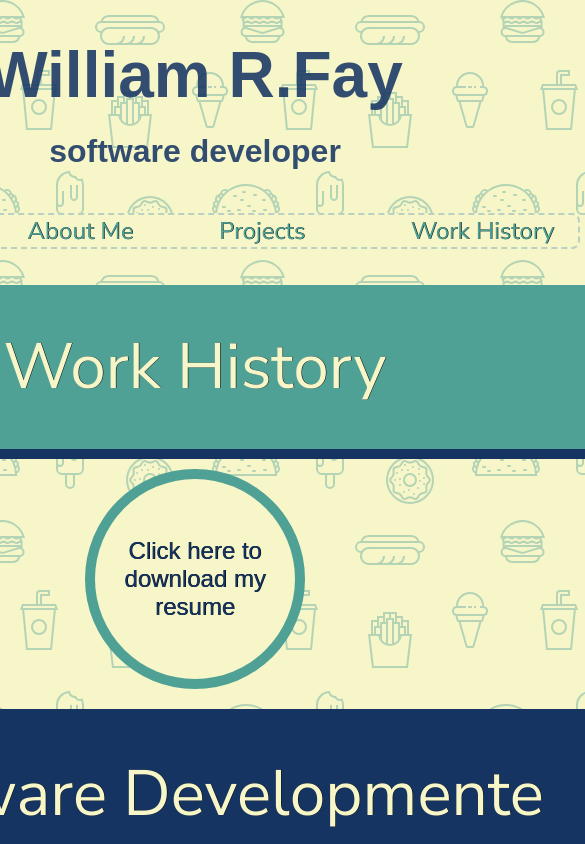
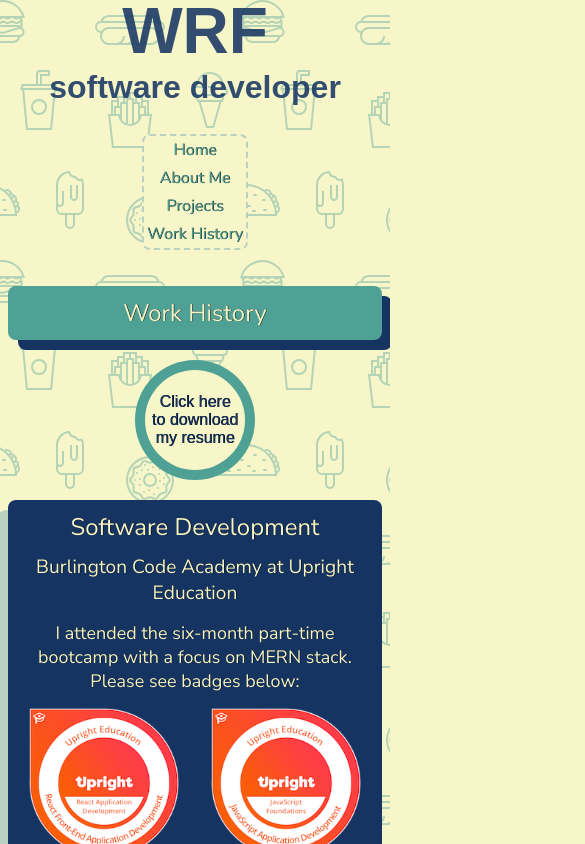
Before and after one commit to williamfay/williamfay.github.io, a React (Vite) app: page /history in a window 390 px wide. Shown: the top 844 px of the page, 585 px wide, since content can reach past the window. Built offline with nearby package versions, Linux system fonts and the light colour scheme; a web font is replaced by a local one.

Commit message:
Mobile updates on Dev

```diff
--- a/src/components/header.jsx
+++ b/src/components/header.jsx
@@ -2,10 +2,12 @@
 
 function Header() {
     return (
-        <>
-        <h1 class='main-header'>William R.Fay</h1>
-        <h2 class='tag'>software developer</h2>
-        </>
+        <div className="header-wrapper">
+            <h1 className='main-header'>William R.Fay</h1>
+            <div className='tag-container'>
+                <h2 className='tag'>software developer</h2>
+            </div>
+        </div>
     )
 }
 
--- a/src/components/work-history.jsx
+++ b/src/components/work-history.jsx
@@ -69,16 +69,16 @@
                     </div>
                 </div>
                 <div className="history-dev-container">
-                    <h1 class="dev-header">Software Developmente</h1>
+                    <h1 class="dev-header">Software Development</h1>
                     <h2 class="dev-subhead">Burlington Code Academy at Upright Education</h2>
-                    <p>I attended the six-month part-time bootcamp with a focus on MERN stack. Please see badges below:</p>
+                    <p className="paragraph">I attended the six-month part-time bootcamp with a focus on MERN stack. Please see badges below:</p>
                     <figure className="badges-fig">
                         <img onClick={() => openInNewTab(reactLink)} alt="Upright Ed React Front-End Application Development Badge" className="badge" src={reactBadge}></img>
                         <img onClick={() => openInNewTab(javaScriptLink)} alt="Upright Ed JavaScript Application Badge" className="badge" src={javaScriptBadge}></img>
                         <img onClick={() => openInNewTab(backEndLink)}  alt="Upright Ed Express and MongoDB Back-End Application Development Badge" className="badge" src={backEndBadge}></img>
                     </figure>
                     <h2 className="dev-subhead">Udemy</h2>
-                    <p>I am currently completing Udemy's The Modern Python 3 Bootcamp. Badge coming soon!</p>
+                    <p className="paragraph">I am currently completing Udemy's The Modern Python 3 Bootcamp. Badge coming soon!</p>
                 </div>
                 <div className="history-ed-container" id="history-ed-container">
                     <h1 className="ed-header">Teaching</h1>
--- a/src/index.jsx
+++ b/src/index.jsx
@@ -25,7 +25,7 @@
               <img class="headshot_img" src={headshot} alt="picture of porfolio creator hiking in Alps" />
             </picture>
           </figure>
-          <h2 class='item_3_landing'>I'm an innovative software
+          <h2 class='item_3_landing'>Hi, I'm Will! I'm an innovative software
           developer experienced
           in the full software development lifecycle.
           I am goal-oriented, collaborative,
--- a/src/styles/index.css
+++ b/src/styles/index.css
@@ -25,12 +25,12 @@
   color: #535bf2;
 }
 
-body {
+/*body {
   margin: 0;
   display: flex;
   place-items: center;
   min-width: 320px;
-}
+}*/
 
 h1 {
   font-size: 4em;
--- a/src/styles/module.App.css
+++ b/src/styles/module.App.css
@@ -1,17 +1,27 @@
 
 
-#root {
+/*#root {
   max-width: 1280px;
   display: flex;
   flex-direction: column;
   text-align: center;
 
+}*/
+
+.App {
+  /*max-width: 1280px;*/
+  display: flex;
+  flex-direction: column;
+  text-align: center;
+  justify-content: center;
+  align-items: center;
+
 }
-
+/*
 body {
   justify-content: center;
 }
-
+*/
 .headshot_img {
   border-radius: 8px;
   width: 200px;
@@ -153,3 +163,38 @@
 .devicon-github-original-wordmark, .devicon-linkedin-plain:hover {
   cursor: pointer;
 }
+
+
+@media screen and (max-width: 810px) {
+  .App {
+    max-width: 100vw;
+    margin: 0;
+    padding: 0;
+    }
+
+    .main_landing_container {
+    max-width: 100%;
+    }
+
+  .item_1_landing, .contact_me_header {
+    font-size:x-large
+  }
+
+  .item_3_landing, .contact_me_subheader {
+    font-size:larger;
+  }
+
+  .info_landing_container {
+    display: flex;
+    flex-direction: column;
+  }
+
+  .item_3_landing {
+    padding: 0px 10px 0px 10px;
+  }
+
+  .item_4_landing {
+    font-size: large;
+  }
+
+}
--- a/src/styles/module.about-me.css
+++ b/src/styles/module.about-me.css
@@ -15,14 +15,13 @@
     margin-top: 20px;
     background-color: #4FA095;
     box-shadow: 10px 10px #153462;
-    padding: 10px;
 }
 
 .item_1_about {
-    margin: 0px;
-    margin: 40px 0px 40px 0px;
+    margin: 15px 0px 15px 0px;
     color: #F6F6C9;
     text-shadow: 0.5px 0px black;
+    line-height: 1em;
 }
 
 .row_1, .row_3 {
@@ -51,13 +50,29 @@
     margin: 40px 20px;
 }
 
-h1 {
+.about-sub-head-1, .about-sub-head-2, .about-sub-head-3, .about-sub-head-4 {
     margin-bottom: 0px;
     line-height: 1em;
 
   }
 
-  h2 {
+.about-text-1, .about-text-2, .about-text-3, .about-text-4 {
     font-size: xx-large;
     padding: 0px 10px 0px 10px;
   }
+
+  @media screen and (max-width: 810px) {
+    .item_1_about, .about-sub-head-1, .about-sub-head-2, .about-sub-head-3, .about-sub-head-4 {
+        font-size: x-large;
+    }
+
+    .about-text-1, .about-text-2, .about-text-3, .about-text-4 {
+        font-size: larger;
+        margin: 15px;
+        padding: 0;
+    }
+
+    .about-sub-head-1, .about-sub-head-2, .about-sub-head-3, .about-sub-head-4 {
+        margin-top: 15px;
+    }
+  }
--- a/src/styles/module.header.css
+++ b/src/styles/module.header.css
@@ -1,10 +1,64 @@
 .main-header {
     font-family: 'Seymour One', sans-serif;
-    min-width: 800px;
-
+    margin-bottom: 10px;
+    line-height: 2;
   }
 
   .tag {
     font-family: 'Seymour One', sans-serif;
+    margin-top: 0px;
+    line-height: 1;
 
   }
+
+  .header-wrapper {
+    display: flex;
+    flex-direction: column;
+    flex-wrap: wrap;
+    justify-content: center;
+
+  }
+
+  @media screen and (max-width: 763px) {
+    .main-header::before {
+      content: "WRF";
+      visibility: visible;
+      display: flex;
+      justify-content: center;
+      align-items: center;
+    }
+
+    /* hide the original text */
+    .main-header {
+      visibility: hidden;
+      line-height: .25;
+      margin-bottom: 0;
+    }
+
+    .tag-container {
+      display: flex;
+      flex-wrap: wrap;
+      max-width: 90vw;
+      justify-content: center;
+    }
+    .tag {
+      text-align: center;
+      display: flex;
+      flex-wrap: wrap;
+      flex-basis: 100%;
+      justify-content: center;
+      padding: 0;
+      margin-top: 0;
+    }
+
+    /* higher specificity for new text */
+    .main-header::before.new-text {
+      visibility: visible;
+    }
+
+    .header-wrapper {
+    flex-direction: column; /* stack the elements vertically */
+    align-items: center;
+  }
+
+  }
--- a/src/styles/module.history.css
+++ b/src/styles/module.history.css
@@ -14,7 +14,6 @@
     box-shadow: 10px 10px #153462;
     text-shadow: 0.5px 0px black;
     border-radius: 8px;
-    padding: 10px 10px 10px 10px;
     margin-top: 20px;
 }
 
@@ -107,16 +106,17 @@
 }
 
 .top-header {
-    margin: 40px;
+    margin: 15px;
+    line-height: 1em;
 }
 
-h1 {
+.dev-header, .ed-header, .np-header {
     margin-bottom: 0px;
     line-height: 1em;
 
 }
 
-h2 {
+.dev-subhead, .ed-subhead, .np-subhead {
     font-size: xx-large;
     padding: 0px 10px 0px 10px;
 }
@@ -127,8 +127,67 @@
     font-size: large;
 }
 
-p {
+.paragraph {
     text-align: left;
     padding: 5px 60px 5px 60px;
     font-size: large;
+    text-align: center;
 }
+
+@media screen and (max-width: 810px) {
+    .dev-header, .ed-header, .np-header {
+        font-size: x-large;
+        margin: 15px 10px 0px 10px;
+    }
+
+    .top-header {
+        font-size: x-large;
+        margin: 15px 10px 15px 10px;
+    }
+
+    .history-top-header {
+        padding: 0;
+    }
+
+    .dev-subhead, .ed-subhead, .np-subhead {
+        font-size: larger;
+        padding: 0;
+        margin: 15px 10px 0px 10px
+    }
+
+    .paragraph {
+        padding: 0;
+        margin: 15px 10px 0px 10px;
+        font-size: large;
+    }
+
+    .badges-fig {
+        flex-wrap: wrap;
+        margin: 0;
+    }
+
+    .badge {
+        margin: 15px 10px 0px 10px;
+    }
+
+    .history-dev-container, .history-ed-container, .history-nonprofit-container {
+        padding: 0px 0px 15px 0px;
+    }
+
+    .edInfo-class-0, .edInfo-class-1, .edInfo-class-2, .edInfo-class-3,
+    .edInfo-class-4, .edInfo-class-5, .edInfo-class-6, .edInfo-class-7, .npInfo-class-0, .npInfo-class-1, .npInfo-class-2, .npInfo-class-3,
+    .npInfo-class-4, .npInfo-class-5, .npInfo-class-6, .npInfo-class-7 {
+        font-size: medium;
+    }
+
+    .download-button {
+        font-size: medium;
+        width: 100px;
+        height: 100px;
+    }
+
+    .history-button-container {
+        width: 100px;
+        height: 100px;
+    }
+}
--- a/src/styles/module.nav.css
+++ b/src/styles/module.nav.css
@@ -28,3 +28,24 @@
     padding: 0em 1em 0em 1em;
     font-size: x-large;
   }
+
+  @media screen and (max-width: 810px) {
+    .main_nav {
+      display: flex;
+
+
+    }
+    .nav_ul {
+      display: flex;
+      flex-direction: column;
+      justify-content: center;
+      align-items: center;
+      max-width: 130px;
+      padding: 0;
+    }
+
+    .nav_item {
+      padding: 3px;
+      font-size: medium;
+    }
+  }
--- a/src/styles/module.projects.css
+++ b/src/styles/module.projects.css
@@ -14,19 +14,20 @@
   box-shadow: 10px 10px #153462;
   text-shadow: 0.5px 0px black;
   border-radius: 8px;
-  padding: 10px 10px 20px 10px;
+  padding: 0;
   margin-top: 20px;
 }
 
 h1 {
-  margin-bottom: 0px;
+  margin: 15px 0px 0px 0px;
   line-height: 1em;
 
 }
 
 h2 {
   font-size: xx-large;
-  padding: 0px 10px 0px 10px;
+  padding: 0;
+  margin: 15px 10px;
 }
 
 .projects_portfolio_container {
@@ -85,3 +86,31 @@
 img:hover {
   cursor: pointer;
 }
+
+@media screen and (max-width: 810px) {
+  .header_text, .portfolio_text, .jeopardy_text, .bc_text, .zork_text {
+    font-size: x-large;
+    margin: 15px 10px 0px 10px;
+  }
+
+  .portfolio_info, .header_info, .jeopardy_info, .bc_info, .zork_info {
+    font-size: larger;
+    margin: 15px 10px 0px 10px;
+  }
+
+  .header_info {
+    margin-bottom: 15px;
+  }
+
+  .projects_img {
+    width: 75vw;
+  }
+
+  .projects_header_container, .projects_portfolio_container, .projects_jeopardy_container, .projects_bc_container, .projects_zork_container {
+    padding: 0;
+  }
+
+  figure {
+    margin: 15px 0px 15px 0px;
+  }
+}
```
Also changed, not shown: src/components/projects.jsx (+4 -4 lines).
